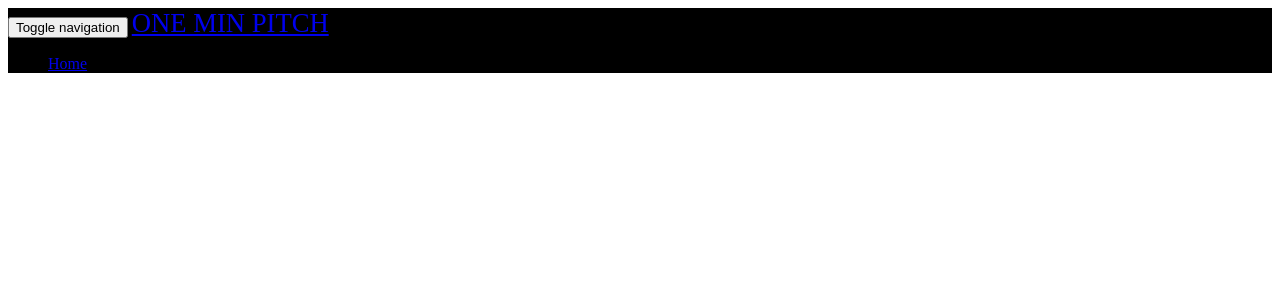
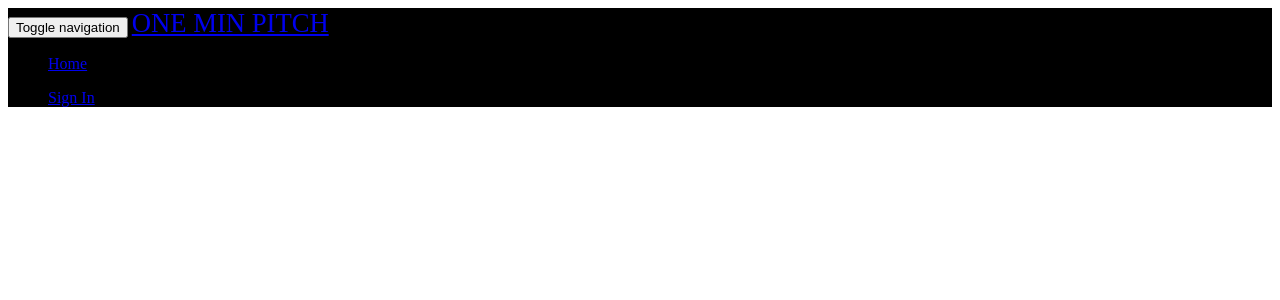
Before and after one commit to SharonFaith/one-minute-pitch, a Flask app: template app/templates/navbar.html in a window 1280 px wide. Shown: the top 300 px of the page. Run offline with Flask 2, Linux system fonts and the light colour scheme; the template is opened without the code that fills it, so the values that code supplies are empty; some libraries are stand-ins or nearby versions.

Commit message:
add text to navbar to confirm login state

```diff
--- a/app/templates/navbar.html
+++ b/app/templates/navbar.html
@@ -13,6 +13,16 @@
             <ul class="nav navbar-nav">
                 <li><a href="/">Home</a></li>
             </ul>
+            <ul class="nav navbar-nav navbar-right">
+                {% if current_user.is_authenticated %}
+                    <li style="color:white;padding:15px;">{{current_user.username}}</li>
+
+                    <li><a href="{{url_for('auth.logout')}}">Sign Out</a></li>
+                {% else %}
+                    <li><a href="{{url_for('auth.login')}}">Sign In</a></li>
+                {% endif %}
+
+            </ul>
         </div>
     </div>
 </div>
```
